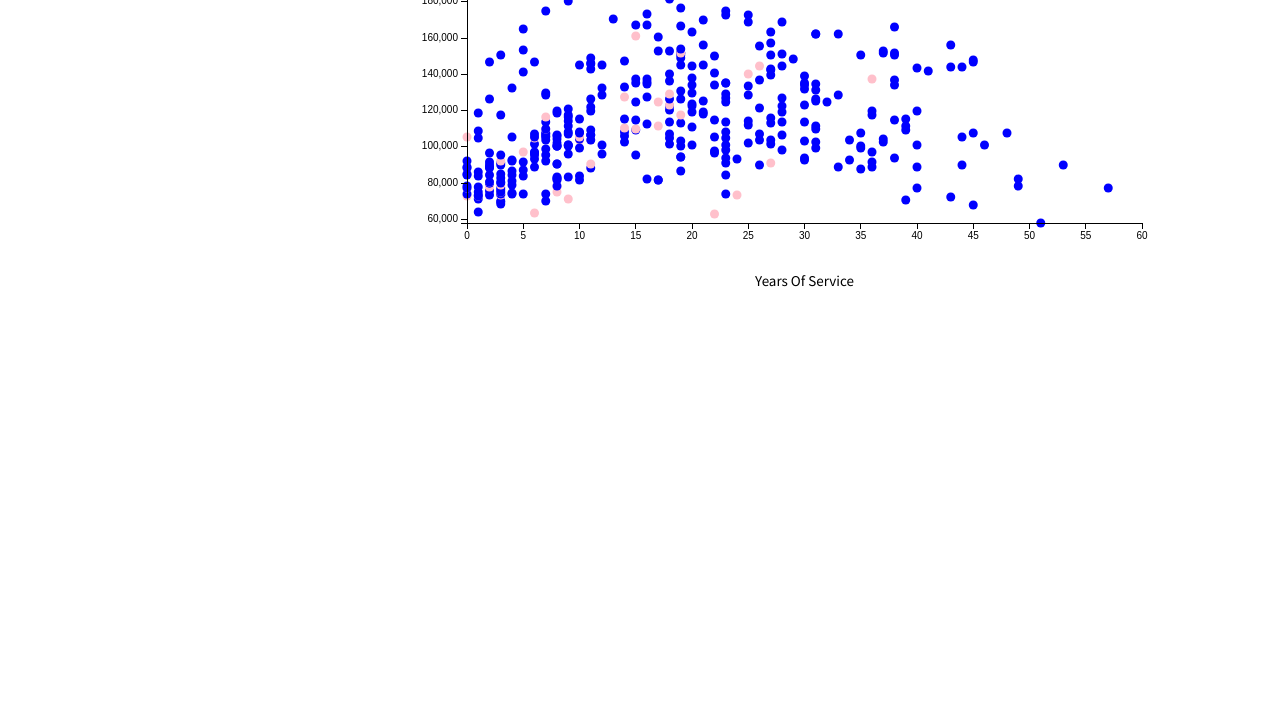
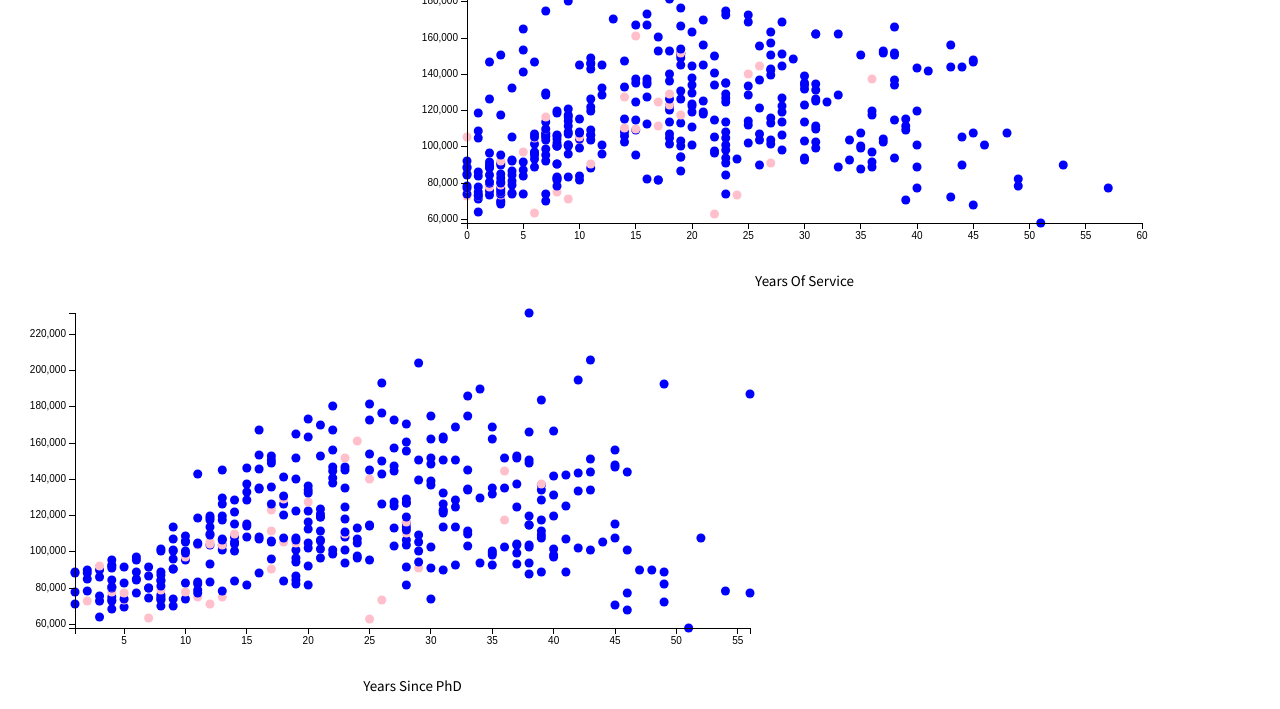
Before and after one commit to mariusz79/DataVisualisationMiniProject, a plain HTML site: page index.html in a window 1280 px wide. Shown: the part 482-1191 px from the top of the page. Before the commit the page ends 800 px from the top, so only its background shows below. Drawn offline with Linux system fonts and the light colour scheme; animation ran at ten frames a second.

Commit message:
added phd salary correlation

```diff
--- a/index.html
+++ b/index.html
@@ -36,6 +36,7 @@
 
     <div id="service-salary"></div>
 
+    <div id="phd-salary"></div>
 
 </body>
 
--- a/static/js/graph.js
+++ b/static/js/graph.js
@@ -7,6 +7,7 @@ function makeGraphs(error, salaryData) {
 
     salaryData.forEach(function (d) {
         d.salary = parseInt(d.salary);
+        d.yrs_since_phd = parseInt(d["yrs.since.phd"]);
         d.yrs_service = parseInt(d["yrs.service"]);
     })
 
@@ -20,6 +21,7 @@ function makeGraphs(error, salaryData) {
     show_rank_distribution(ndx);
 
     show_service_to_salary_correlation(ndx);
+    show_phd_to_salary_correlation(ndx);
 
     dc.renderAll();                         //without it nothing will be show on the page
 }
@@ -217,3 +219,38 @@ function show_service_to_salary_correlation(ndx) {
         .group(experienceSalaryGroup)
         .margins({ top: 10, right: 50, bottom: 75, left: 75 });
 }
+
+function show_phd_to_salary_correlation(ndx) {
+
+    var genderColors = d3.scale.ordinal()
+        .domain(["Female", "Male"])
+        .range(["pink", "blue"]);
+
+    var pDim = ndx.dimension(dc.pluck("yrs_since_phd"));
+    var phdDim = ndx.dimension(function (d) {
+        return [d.yrs_since_phd, d.salary, d.rank, d.sex];
+    });
+    var phdSalaryGroup = phdDim.group();
+
+    var minPhd = pDim.bottom(1)[0].yrs_since_phd;
+    var maxPhd = pDim.top(1)[0].yrs_since_phd;
+
+    dc.scatterPlot("#phd-salary")
+        .width(800)
+        .height(400)
+        .x(d3.scale.linear().domain([minPhd, maxPhd]))
+        .brushOn(false)
+        .symbolSize(8)
+        .clipPadding(10)
+        .xAxisLabel("Years Since PhD")
+        .title(function (d) {
+            return d.key[2] + " earned " + d.key[1];
+        })
+        .colorAccessor(function (d) {
+            return d.key[3];
+        })
+        .colors(genderColors)
+        .dimension(phdDim)
+        .group(phdSalaryGroup)
+        .margins({ top: 10, right: 50, bottom: 75, left: 75 });
+}
```
